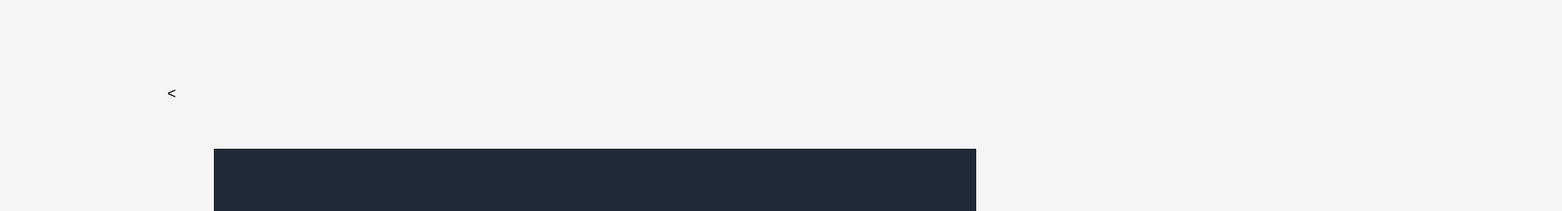
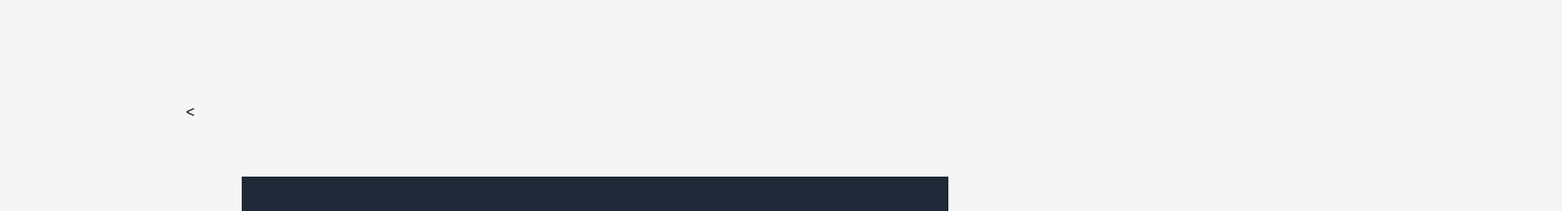
Before and after one commit to ChaosBringer98/Landing-Page0, a plain HTML site: page index.html in a window 1280 px wide. Shown: the part 88-315 px from the top of the page at 93% size, 1680 px wide, since content can reach past the window. Drawn offline with Linux system fonts and the light colour scheme.

Commit message:
Update style.css

```diff
--- a/style.css
+++ b/style.css
@@ -1,5 +1,5 @@
 * {
-  margin: 50px;
+  margin: 60px;
   padding: 40px;
   box-sizing: border-box;
   font-family: Arial, sans-serif;
```
